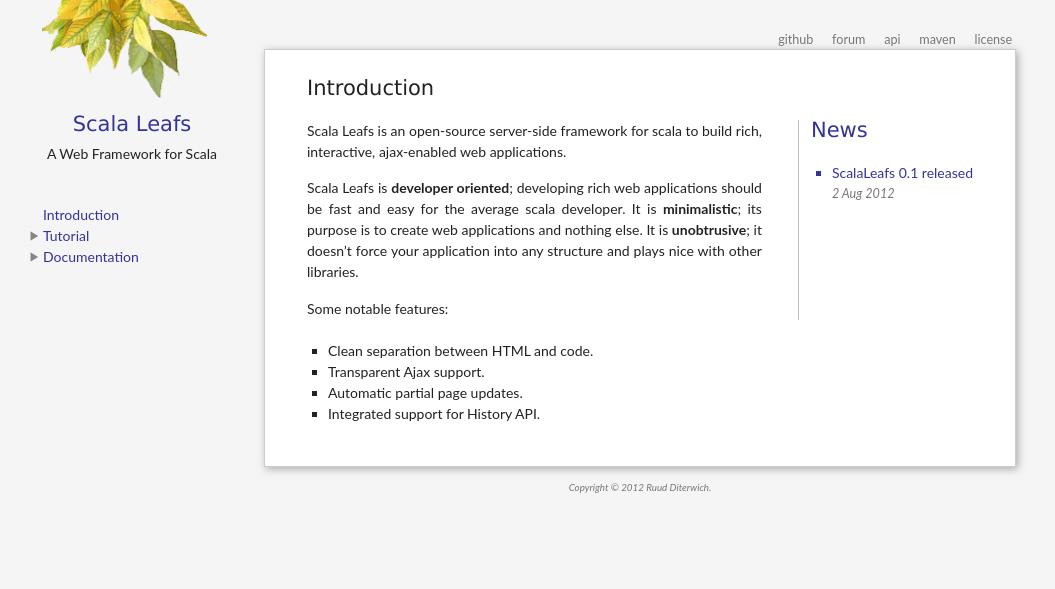
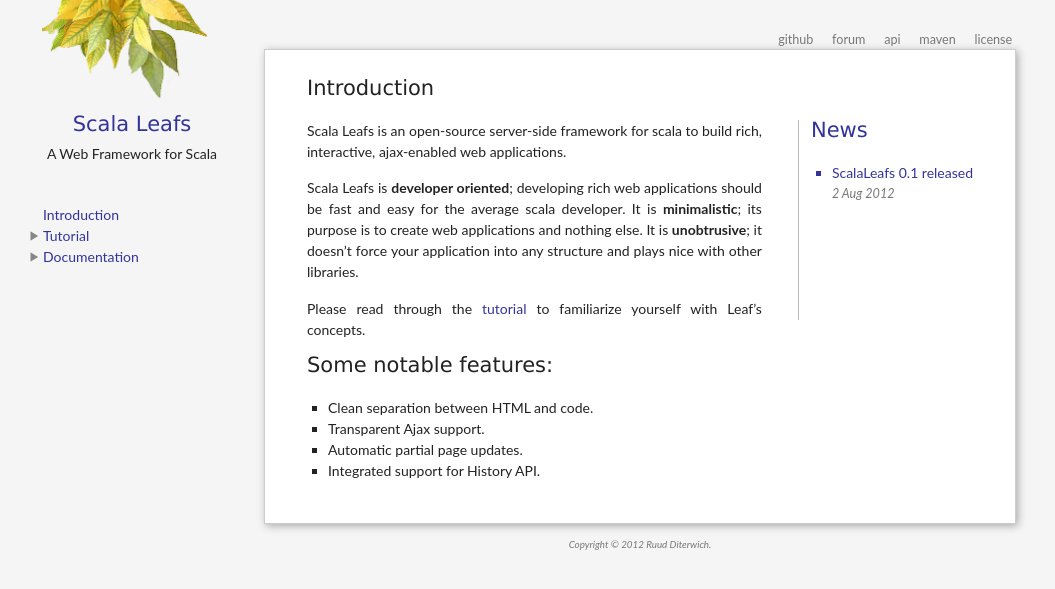
Before and after one commit to scalastuff/scalaleafs, a Jekyll site: the page built from index.md, in a window 1280 px wide. Shown: the top 589 px of the page, without its empty margins (0-1055 px from the left). Built offline with Jekyll 4.4.1, drawn with Linux system fonts in a browser that asks for light colours.

Commit message:
Updated index.md

```diff
--- a/index.md
+++ b/index.md
@@ -14,8 +14,9 @@
 
 Scala Leafs is **developer oriented**; developing rich web applications should be fast and easy for the average scala developer. It is **minimalistic**; its purpose is to create web applications and nothing else. It is **unobtrusive**; it doesn't force your application into any structure and plays nice with other libraries.
 
+Please read through the [tutorial](/hello-world.html) to familiarize yourself with Leaf's concepts.
 
-Some notable features:
+<h3>Some notable features:</h3>
 
 - Clean separation between HTML and code.
 - Transparent Ajax support.
```
